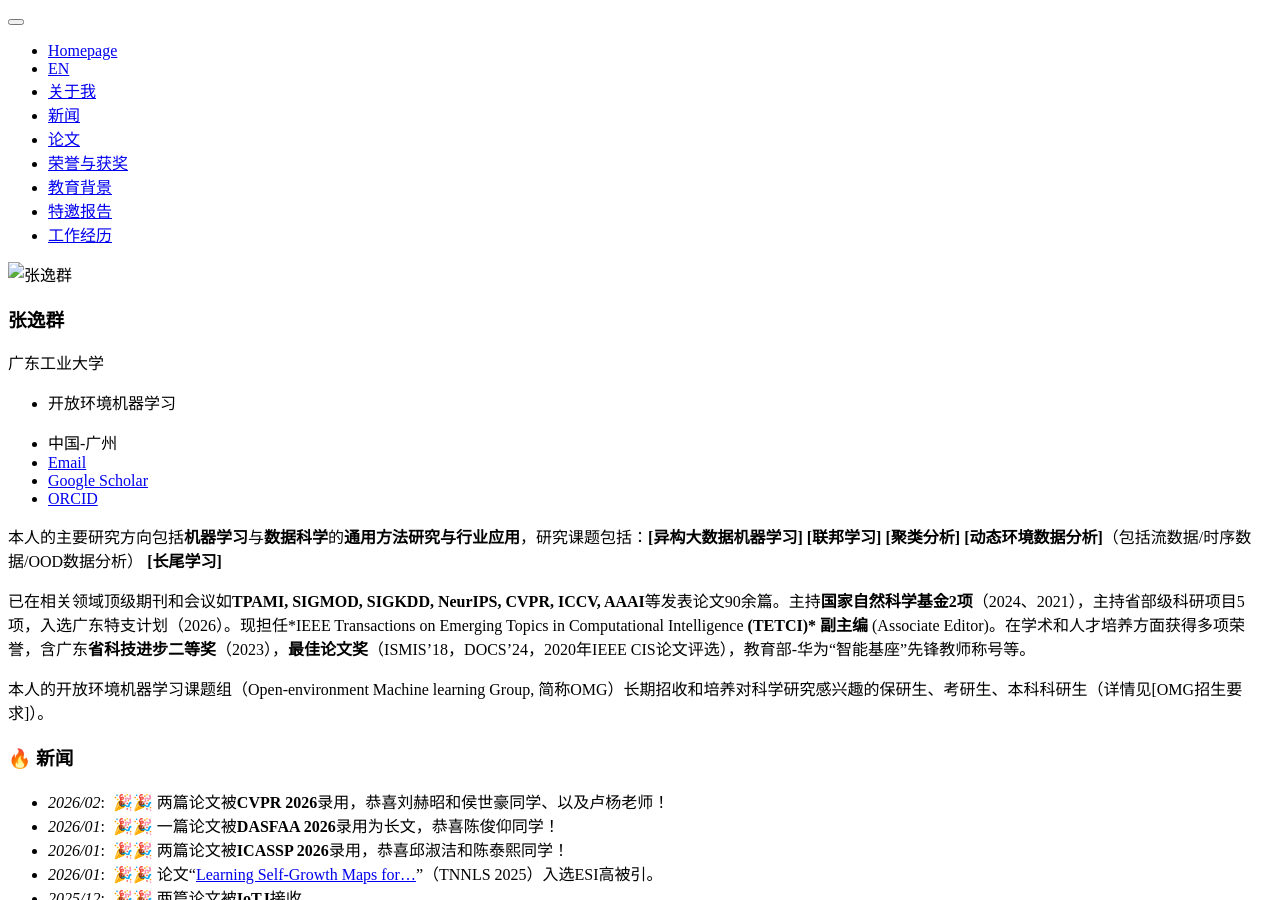
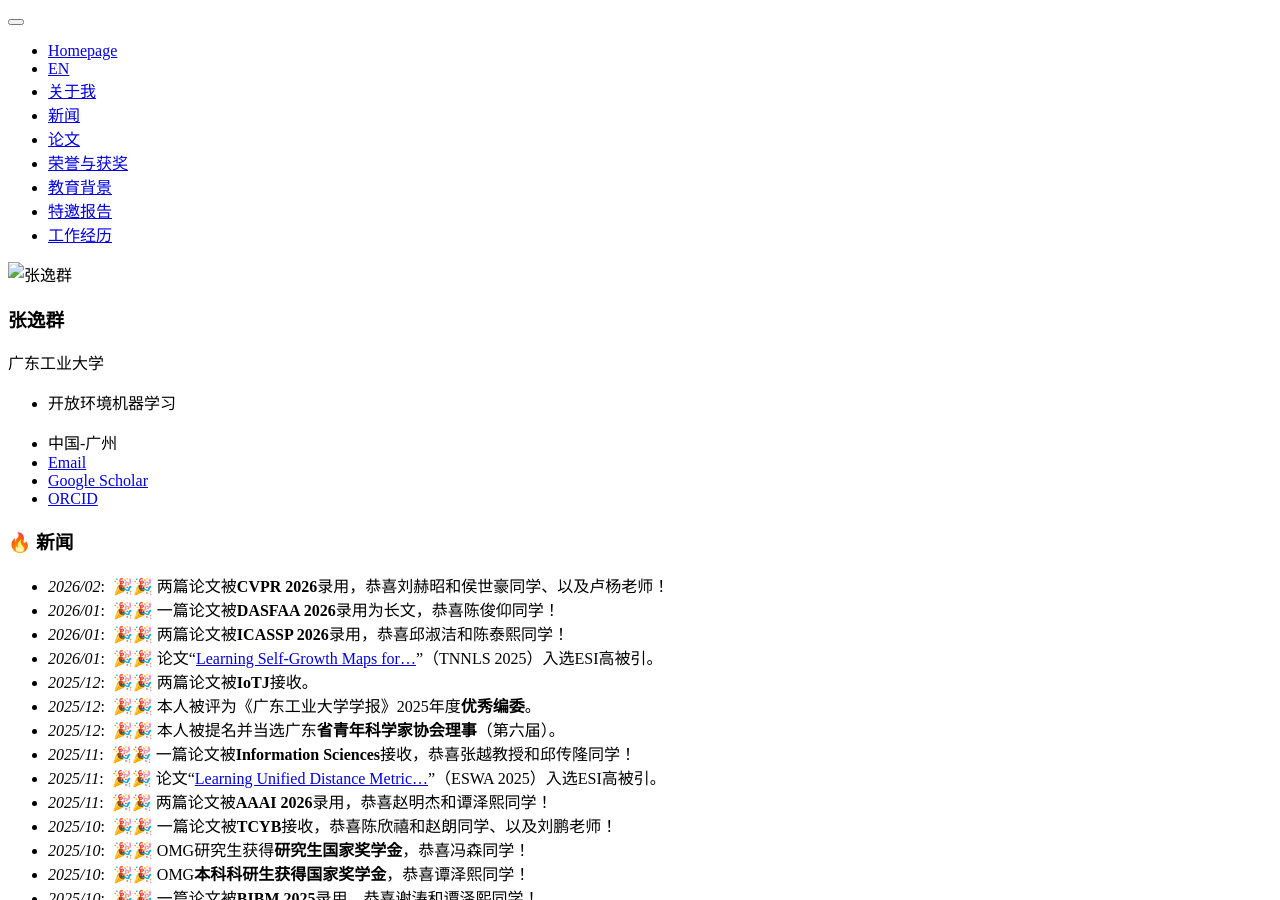
Before and after one commit to yqzhang-Zz/zh, a Jekyll site: the page built from _pages/news.md, in a window 1280 px wide and 900 px high. Built offline with Jekyll 4.4.1, drawn with Linux system fonts in a browser that asks for light colours.

Commit message:
Update news.md

```diff
--- a/_pages/news.md
+++ b/_pages/news.md
@@ -1,26 +1,7 @@
 ---
 permalink: /zh/all_news/
 title: "所有新闻"
-excerpt: ""
-author_profile: true
 ---
-
-{% if site.google_scholar_stats_use_cdn %}
-{% assign gsDataBaseUrl = "https://cdn.jsdelivr.net/gh/" | append: site.repository | append: "@" %}
-{% else %}
-{% assign gsDataBaseUrl = "https://raw.githubusercontent.com/" | append: site.repository | append: "/" %}
-{% endif %}
-{% assign url = gsDataBaseUrl | append: "google-scholar-stats/gs_data_shieldsio.json" %}
-
-<span class='anchor' id='about-me'></span>
-
-本人的主要研究方向包括**机器学习**与**数据科学**的**通用方法研究与行业应用**，研究课题包括：**[异构大数据机器学习]** **[联邦学习]** **[聚类分析]** **[动态环境数据分析]**（包括流数据/时序数据/OOD数据分析） **[长尾学习]**
-
-已在相关领域顶级期刊和会议如**TPAMI, SIGMOD, SIGKDD, NeurIPS, CVPR, ICCV, AAAI**等发表论文90余篇。主持**国家自然科学基金2项**（2024、2021），主持省部级科研项目5项，入选广东特支计划（2026）。现担任*IEEE Transactions on Emerging Topics in Computational Intelligence **(TETCI)* 副主编** (Associate Editor)。在学术和人才培养方面获得多项荣誉，含广东**省科技进步二等奖**（2023），**最佳论文奖**（ISMIS’18，DOCS’24，2020年IEEE CIS论文评选），教育部-华为“智能基座”先锋教师称号等。
-
-本人的开放环境机器学习课题组（Open-environment Machine learning Group, 简称OMG）长期招收和培养对科学研究感兴趣的保研生、考研生、本科科研生（详情见[OMG招生要求]）。
-
-<span class='anchor' id="news"></span>
 
 # 🔥 新闻
 - *2026/02*: &nbsp;🎉🎉 两篇论文被**CVPR 2026**录用，恭喜刘赫昭和侯世豪同学、以及卢杨老师！
```
